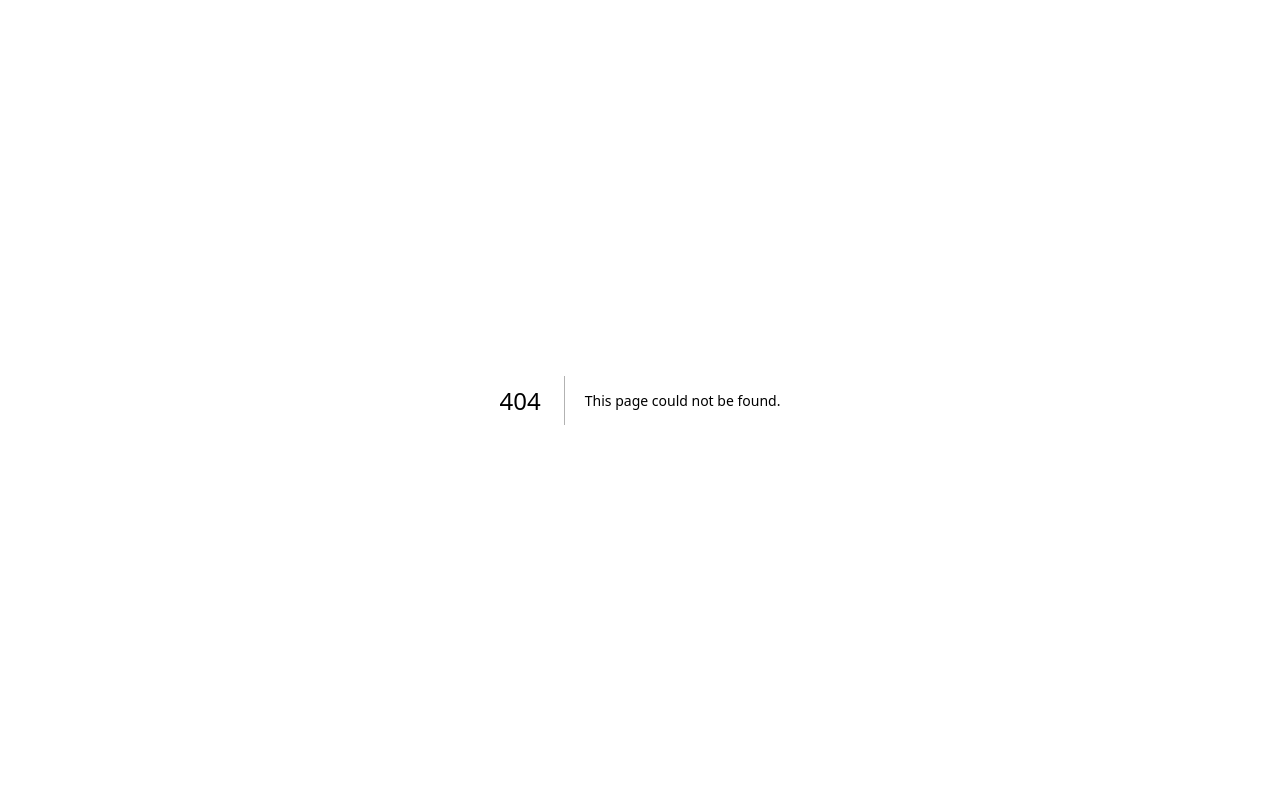
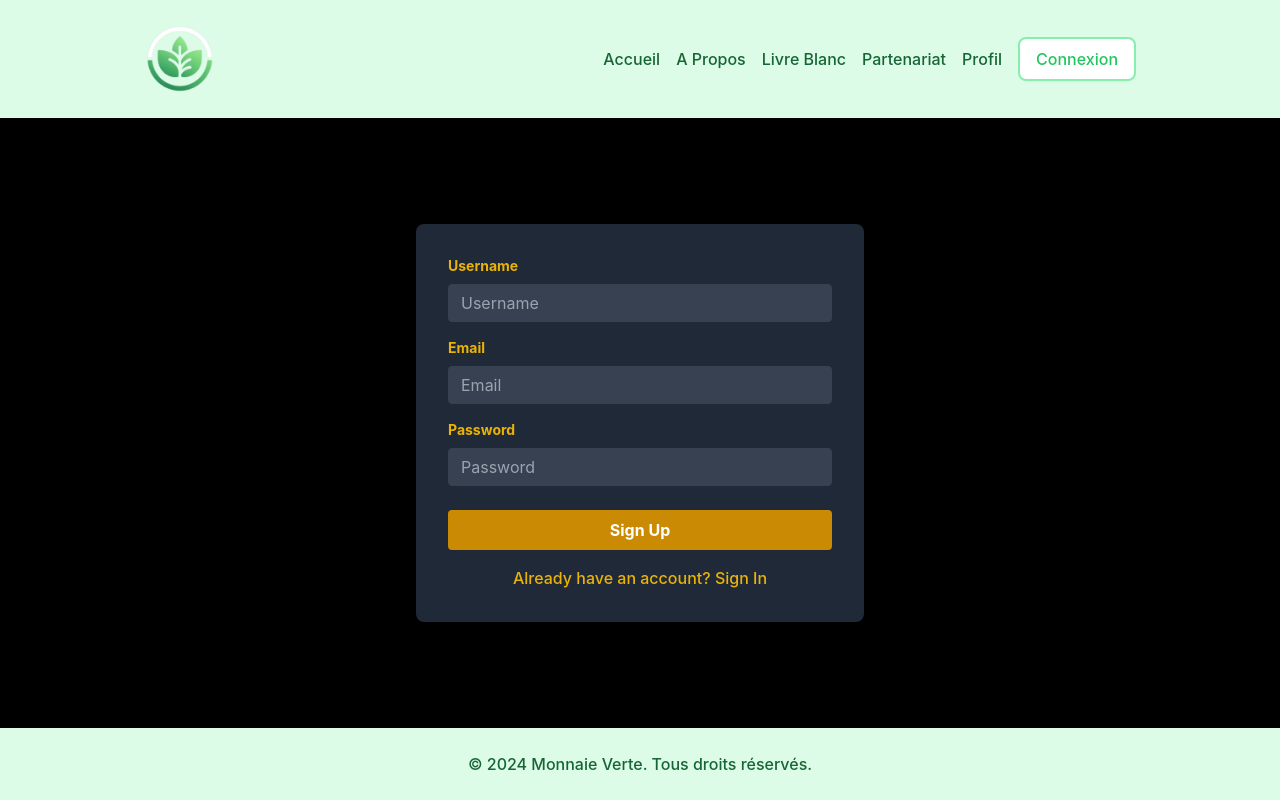
Before and after one commit to Mistrale94/aqur, a Next.js app: page /auth/signup in a window 1280 px wide. Before the commit this address had no page. Built offline with nearby package versions, Linux system fonts and the light colour scheme.

Commit message:
signup + design profile

```diff
--- a/pages/auth/profile.js
+++ b/pages/auth/profile.js
@@ -61,27 +61,31 @@ const Profile = () => {
   const tokenAddress = userAddress && ContractABI.networks[networkId] ? ContractABI.networks[networkId].address : null;
 
   return (
-    <div>
+    <div className="min-h-screen bg-white text-black flex flex-col">
       <Navbar />
-      {loading ? (
-        <p>Loading...</p>
-      ) : userAddress ? (
-        <main>
-          <h1>Profile Page</h1>
-          <p>Connecter à Metamask avec l'adresse: {userAddress}</p>
-          {tokenAddress && <p>Adresse du Token: {tokenAddress}</p>}
-          <h2>Historique des transactions</h2>
-          <ul>
-            {transactions.map((tx, index) => (
-              <li key={index}>
-                De: {tx.from} - A: {tx.to} - Valeur: {Web3.utils.fromWei(tx.value, 'ether')} ETH
-              </li>
-            ))}
-          </ul>
-        </main>
-      ) : (
-        <p>Please connect to MetaMask to view your profile information.</p>
-      )}
+      <main className="flex-grow container mx-auto px-4 py-8">
+        {loading ? (
+          <div className="text-center">
+            <p className="text-lg">Loading...</p>
+          </div>
+        ) : userAddress ? (
+          <div>
+            <h1 className="text-2xl font-bold mb-4">Profile Page</h1>
+            <p className="mb-2">Connecté à Metamask avec l'adresse: <span className="font-mono text-sm bg-gray-200 p-2 rounded">{userAddress}</span></p>
+            {tokenAddress && <p className="mb-4">Adresse du Token: <span className="font-mono text-sm bg-gray-200 p-2 rounded">{tokenAddress}</span></p>}
+            <h2 className="text-xl font-semibold mb-2">Historique des transactions</h2>
+            <ul className="list-disc pl-5">
+              {transactions.map((tx, index) => (
+                <li key={index} className="mb-1">
+                  De: <span className="font-mono">{tx.from}</span> - A: <span className="font-mono">{tx.to}</span> - Valeur: <span className="font-bold">{Web3.utils.fromWei(tx.value, 'ether')} ETH</span>
+                </li>
+              ))}
+            </ul>
+          </div>
+        ) : (
+          <p className="text-center">Please connect to MetaMask to view your profile information.</p>
+        )}
+      </main>
       <Footer />
     </div>
   );
--- /dev/null
+++ b/pages/auth/signup.js
@@ -0,0 +1,124 @@
+import React, { useState, useEffect } from 'react';
+import { useRouter } from 'next/router';
+import Web3 from 'web3';
+import ContractABI from '../../build/contracts/Auth.json';
+
+import Navbar from '../components/Navbar';
+import Footer from '../components/Footer';
+
+const Signup = () => {
+    const [web3, setWeb3] = useState(null);
+    const [contract, setContract] = useState(null);
+    const [email, setEmail] = useState('');
+    const [password, setPassword] = useState('');
+    const [username, setUsername] = useState('');
+    const router = useRouter();
+
+    useEffect(() => {
+        const initWeb3 = async () => {
+            if (typeof window !== 'undefined' && typeof window.ethereum !== 'undefined') {
+                await window.ethereum.request({ method: 'eth_requestAccounts' });
+                const web3 = new Web3(window.ethereum);
+                setWeb3(web3);
+
+                const deployedNetwork = ContractABI.networks[Object.keys(ContractABI.networks)[0]];
+                const instance = new web3.eth.Contract(
+                    ContractABI.abi,
+                    deployedNetwork && deployedNetwork.address,
+                );
+                setContract(instance);
+            } else {
+                console.error('Ethereum browser extension not detected.');
+            }
+        };
+
+        initWeb3();
+    }, []);
+
+    const handleSignUp = async (e) => {
+        e.preventDefault();
+
+        try {
+            const accounts = await web3.eth.getAccounts();
+            await contract.methods.createUser(username, email, password).send({ from: accounts[0] });
+            alert('Inscription réussie. Redirection vers la page de connexion.');
+            router.push('/auth/signin');
+        } catch (error) {
+            console.error("Erreur lors de l'inscription: ", error);
+            alert("Erreur lors de l'inscription. Veuillez réessayer.");
+        }
+    };
+
+    return (<div className="min-h-screen bg-black flex flex-col">
+        <Navbar />
+        <div className="flex-grow flex justify-center items-center py-12">
+            <form className="w-full max-w-md" onSubmit={handleSignUp}>
+                <div className="bg-gray-800 p-8 rounded-lg shadow-md">
+                    {/* Champ Username */}
+                    <div className="mb-4">
+                        <label htmlFor="username" className="block text-yellow-500 text-sm font-bold mb-2">
+                            Username
+                        </label>
+                        <input
+                            id="username"
+                            type="text"
+                            value={username}
+                            onChange={(e) => setUsername(e.target.value)}
+                            placeholder="Username"
+                            className="appearance-none border border-gray-700 rounded w-full py-2 px-3 text-gray-300 bg-gray-700 leading-tight focus:outline-none focus:border-yellow-500"
+                        />
+                    </div>
+
+                    {/* Champ Email */}
+                    <div className="mb-4">
+                        <label htmlFor="email" className="block text-yellow-500 text-sm font-bold mb-2">
+                            Email
+                        </label>
+                        <input
+                            id="email"
+                            type="email"
+                            value={email}
+                            onChange={(e) => setEmail(e.target.value)}
+                            placeholder="Email"
+                            className="appearance-none border border-gray-700 rounded w-full py-2 px-3 text-gray-300 bg-gray-700 leading-tight focus:outline-none focus:border-yellow-500"
+                        />
+                    </div>
+
+                    {/* Champ Password */}
+                    <div className="mb-6">
+                        <label htmlFor="password" className="block text-yellow-500 text-sm font-bold mb-2">
+                            Password
+                        </label>
+                        <input
+                            id="password"
+                            type="password"
+                            value={password}
+                            onChange={(e) => setPassword(e.target.value)}
+                            placeholder="Password"
+                            className="appearance-none border border-gray-700 rounded w-full py-2 px-3 text-gray-300 bg-gray-700 leading-tight focus:outline-none focus:border-yellow-500"
+                        />
+                    </div>
+
+                    <div className="flex items-center justify-between">
+                        <button
+                            type="submit"
+                            className="bg-yellow-600 hover:bg-yellow-700 text-white font-bold py-2 px-4 rounded focus:outline-none focus:shadow-outline w-full"
+                        >
+                            Sign Up
+                        </button>
+                    </div>
+
+                    <div className="mt-4 text-center">
+                        <a href="/auth/signin" className="font-medium text-yellow-500 hover:text-yellow-400">
+                            Already have an account? Sign In
+                        </a>
+                    </div>
+                </div>
+            </form>
+        </div>
+        <Footer />
+    </div>
+    );
+};
+
+export default Signup;
```
